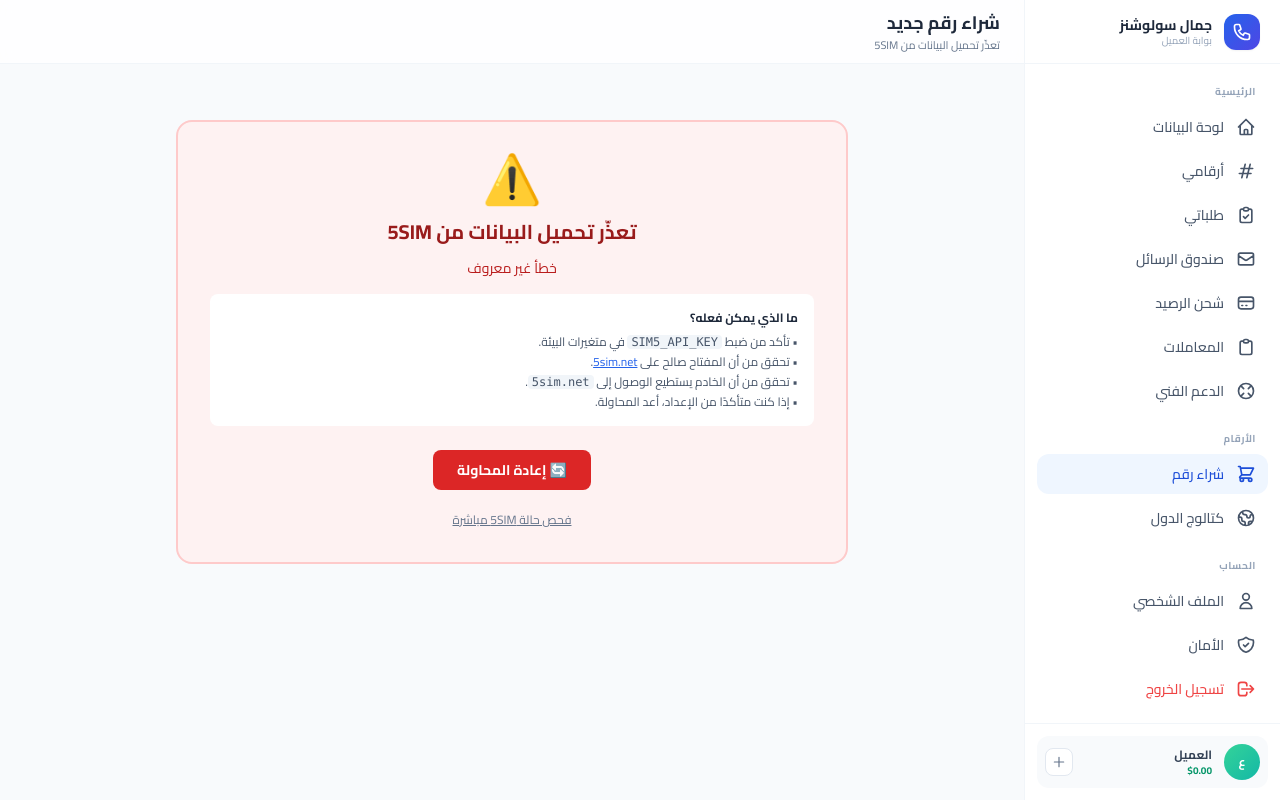
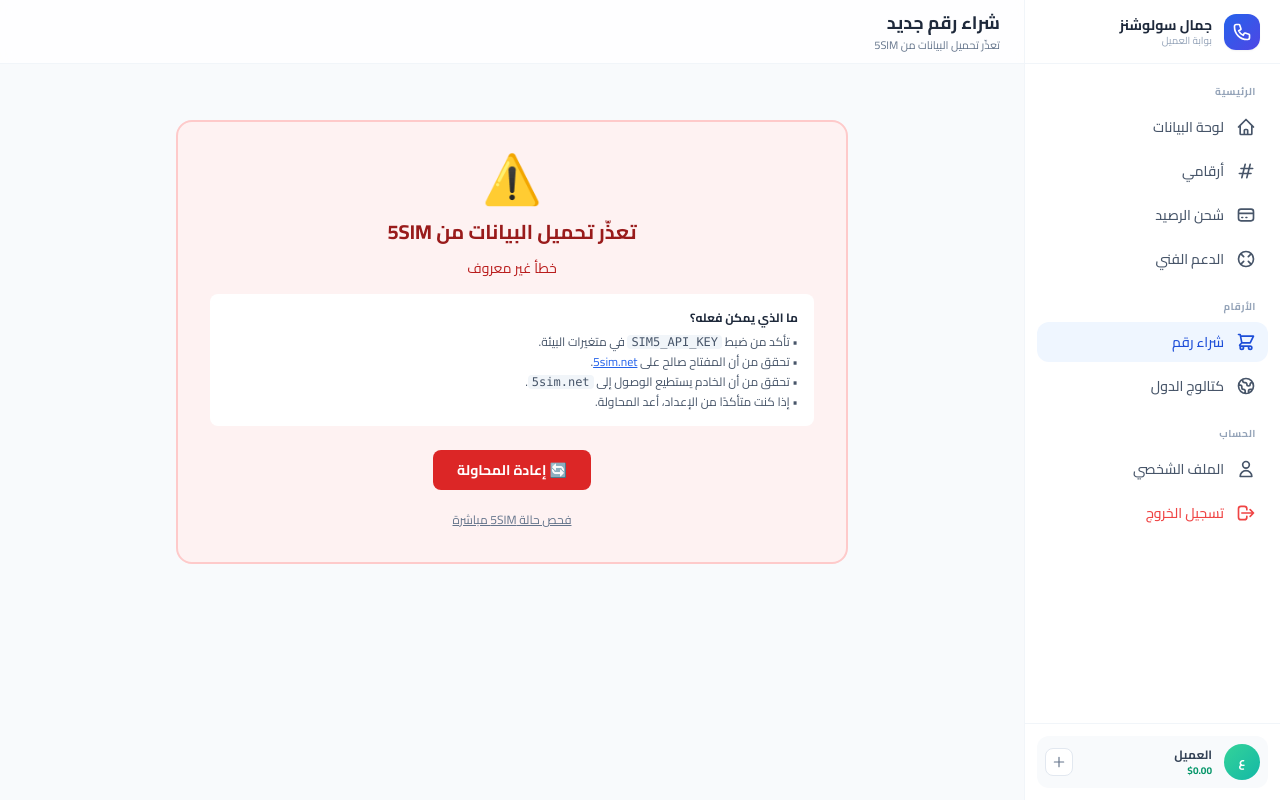
Before and after one commit to 6838gamal/Virtual-Numbers-Leasing, a FastAPI app: template templates/buy.html in a window 1280 px wide. Run offline with FastAPI, Linux system fonts and the light colour scheme; the template is opened without the code that fills it, so the values that code supplies are empty; some libraries are stand-ins or nearby versions.

Commit message:
Update base.html

```diff
--- a/templates/base.html
+++ b/templates/base.html
@@ -76,31 +76,9 @@
       {% endif %}
     </a>
 
-    <!-- 3) الطلبات -->
-    <a href="/orders" class="flex items-center gap-3 px-3 py-2.5 rounded-xl text-sm font-medium
-                             {% if active_page == 'orders' %}bg-blue-50 text-blue-700{% else %}text-slate-600 hover:bg-slate-50{% endif %}">
-      <svg class="w-5 h-5 flex-shrink-0" fill="none" stroke="currentColor" viewBox="0 0 24 24">
-        <path stroke-linecap="round" stroke-linejoin="round" stroke-width="2"
-              d="M9 5H7a2 2 0 00-2 2v12a2 2 0 002 2h10a2 2 0 002-2V7a2 2 0 00-2-2h-2M9 5a2 2 0 002 2h2a2 2 0 002-2M9 5a2 2 0 012-2h2a2 2 0 012 2m-6 9l2 2 4-4"/>
-      </svg>
-      طلباتي
-      {% if stats is defined and stats and stats.total_orders %}
-      <span class="mr-auto text-[10px] bg-blue-100 text-blue-700 px-2 py-0.5 rounded-full font-bold">{{ stats.total_orders }}</span>
-      {% endif %}
-    </a>
 
-    <!-- 4) صندوق الرسائل -->
-    <a href="/inbox" class="flex items-center gap-3 px-3 py-2.5 rounded-xl text-sm font-medium
-                            {% if active_page == 'inbox' %}bg-blue-50 text-blue-700{% else %}text-slate-600 hover:bg-slate-50{% endif %}">
-      <svg class="w-5 h-5 flex-shrink-0" fill="none" stroke="currentColor" viewBox="0 0 24 24">
-        <path stroke-linecap="round" stroke-linejoin="round" stroke-width="2"
-              d="M3 8l7.89 5.26a2 2 0 002.22 0L21 8M5 19h14a2 2 0 002-2V7a2 2 0 00-2-2H5a2 2 0 00-2 2v10a2 2 0 002 2z"/>
-      </svg>
-      صندوق الرسائل
-      {% if stats is defined and stats and stats.unread_sms %}
-      <span class="mr-auto text-[10px] bg-rose-100 text-rose-700 px-2 py-0.5 rounded-full font-bold">{{ stats.unread_sms }}</span>
-      {% endif %}
-    </a>
+
+
 
     <!-- 5) شحن الرصيد -->
     <a href="/wallet" class="flex items-center gap-3 px-3 py-2.5 rounded-xl text-sm font-medium
@@ -112,15 +90,7 @@
       شحن الرصيد
     </a>
 
-    <!-- 6) المعاملات -->
-    <a href="/transactions" class="flex items-center gap-3 px-3 py-2.5 rounded-xl text-sm font-medium
-                                   {% if active_page == 'transactions' %}bg-blue-50 text-blue-700{% else %}text-slate-600 hover:bg-slate-50{% endif %}">
-      <svg class="w-5 h-5 flex-shrink-0" fill="none" stroke="currentColor" viewBox="0 0 24 24">
-        <path stroke-linecap="round" stroke-linejoin="round" stroke-width="2"
-              d="M9 5H7a2 2 0 00-2 2v12a2 2 0 002 2h10a2 2 0 002-2V7a2 2 0 00-2-2h-2M9 5a2 2 0 002 2h2a2 2 0 002-2M9 5a2 2 0 012-2h2a2 2 0 012 2"/>
-      </svg>
-      المعاملات
-    </a>
+
 
     <!-- 7) الدعم الفني -->
     <a href="/support" class="flex items-center gap-3 px-3 py-2.5 rounded-xl text-sm font-medium
@@ -168,15 +138,7 @@
       الملف الشخصي
     </a>
 
-    <!-- 11) الأمان -->
-    <a href="/security" class="flex items-center gap-3 px-3 py-2.5 rounded-xl text-sm font-medium
-                               {% if active_page == 'security' %}bg-blue-50 text-blue-700{% else %}text-slate-600 hover:bg-slate-50{% endif %}">
-      <svg class="w-5 h-5 flex-shrink-0" fill="none" stroke="currentColor" viewBox="0 0 24 24">
-        <path stroke-linecap="round" stroke-linejoin="round" stroke-width="2"
-              d="M9 12l2 2 4-4m5.618-4.016A11.955 11.955 0 0112 2.944a11.955 11.955 0 01-8.618 3.04A12.02 12.02 0 003 9c0 5.591 3.824 10.29 9 11.622 5.176-1.332 9-6.03 9-11.622 0-1.042-.133-2.052-.382-3.016z"/>
-      </svg>
-      الأمان
-    </a>
+
 
     <!-- Logout -->
     <a href="/logout" class="flex items-center gap-3 px-3 py-2.5 rounded-xl text-sm font-medium text-red-500 hover:bg-red-50 mt-4">
```
